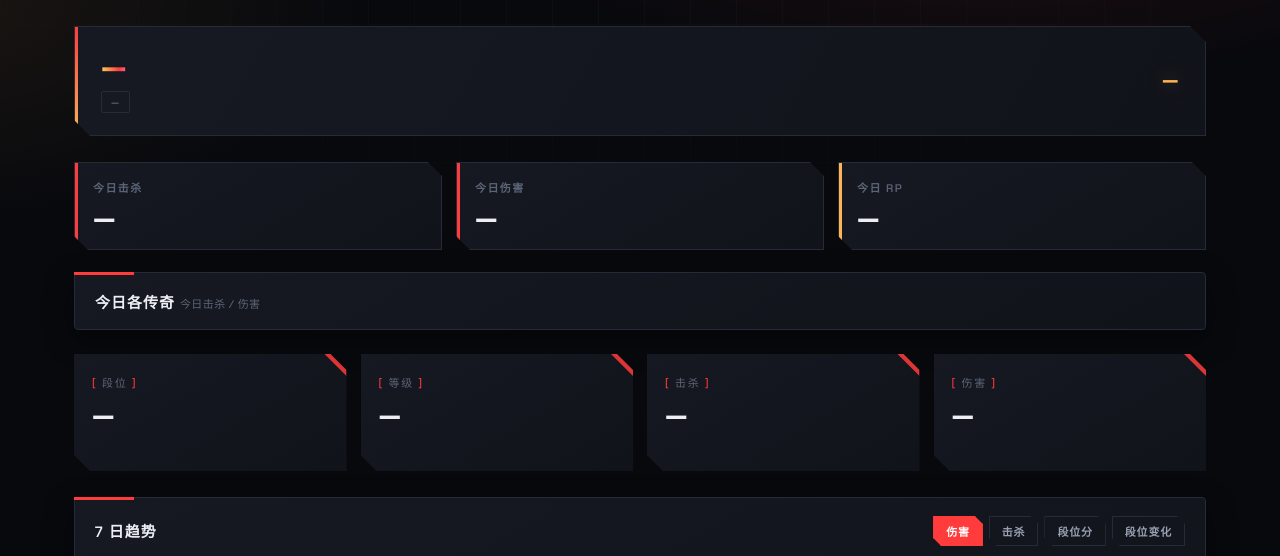
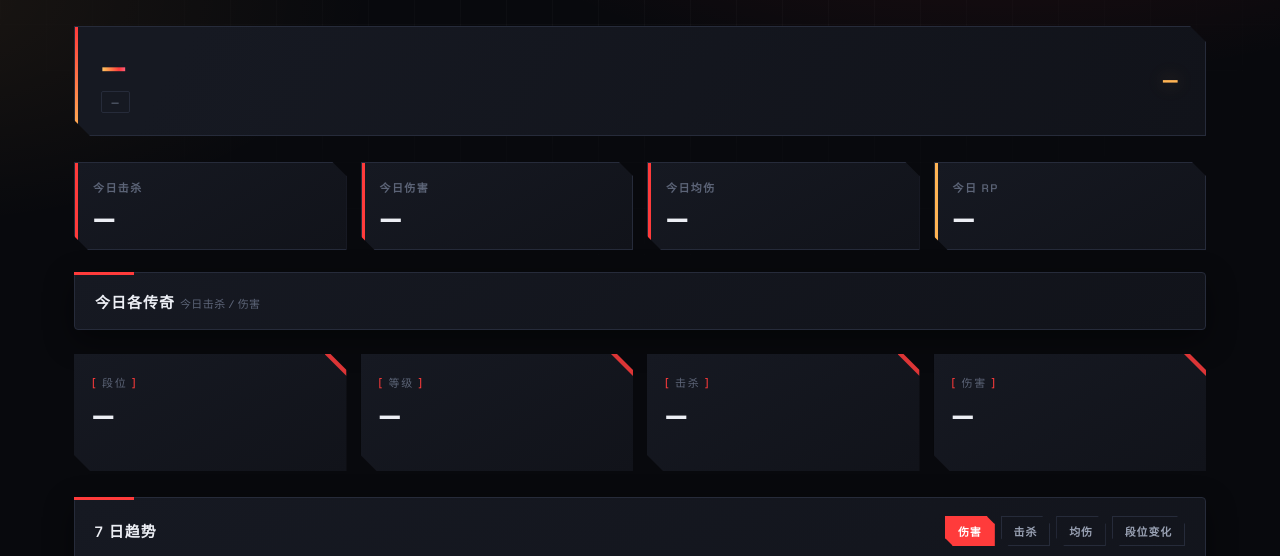
Before and after one commit to ARemi2967/APEX_BOARD, a FastAPI app: page / in a window 1280 px wide. Shown: the part 68-624 px from the top of the page. Run offline with FastAPI, Linux system fonts and the light colour scheme; data that the repository does not hold is empty; some libraries are stand-ins or nearby versions.

Commit message:
修改标签显示

```diff
--- a/frontend/assets/css/style.css
+++ b/frontend/assets/css/style.css
@@ -320,7 +320,7 @@ body::before {
 
 /* ---------- 今日战报 ---------- */
 .today-report {
-  display: grid; grid-template-columns: repeat(3, 1fr); gap: 14px; margin-bottom: 22px;
+  display: grid; grid-template-columns: repeat(4, 1fr); gap: 14px; margin-bottom: 22px;
   animation: riseIn 0.5s both;
 }
 .today-cell {
@@ -444,6 +444,7 @@ body::before {
 @media (max-width: 960px) {
   .kpi-grid { grid-template-columns: repeat(3, 1fr); }
   .dual-grid { grid-template-columns: 1fr; }
+  .today-report { grid-template-columns: repeat(2, 1fr); }
 }
 @media (max-width: 560px) {
   .container { padding: 18px 14px 30px; }
--- a/frontend/assets/js/app.js
+++ b/frontend/assets/js/app.js
@@ -5,11 +5,12 @@
     calibration: {}, calibTotals: null, cur: null, weaponDamage: [],
   };
 
-  // 趋势指标：dailyGain=每日从零开始的累计增量折线；cumulative=绝对总分；daily=每日增量柱
+  // 趋势指标：dailyLine=每日增量的平滑折线（每天一个点）；daily=每日增量柱。
+  // 伤害=红 击杀=绿 均伤=橙，三条线颜色区分。
   const TREND_METRICS = {
-    damage: { label: "伤害", mode: "dailyGain", hist: "damage" },
-    kills: { label: "击杀", mode: "dailyGain", hist: "kills" },
-    rank_score: { label: "段位分", mode: "cumulative", hist: "rank_score" },
+    damage: { label: "伤害", mode: "dailyLine", hist: "damage", color: "#DA292A", area: "rgba(218,41,42,0.16)" },
+    kills: { label: "击杀", mode: "dailyLine", hist: "kills", color: "#4ade80", area: "rgba(74,222,128,0.12)" },
+    avg_damage: { label: "均伤", mode: "dailyAvg" },
     rank_delta: { label: "段位变化", mode: "daily", hist: "rank_score", seasonAware: true },
   };
 
@@ -309,19 +310,6 @@
     return Object.entries(byDay).map(([day, v]) => ({ day, delta: (v.last ?? 0) - (v.first ?? 0) }));
   }
 
-  // 每日归零累计增量折线：每天减去当天第一个值，午夜自动归零
-  function dailyGainLine(points) {
-    const dayFirst = {};
-    for (const p of points) {
-      const k = dayKey(p.captured_at);
-      if (!(k in dayFirst) && p.value != null) dayFirst[k] = p.value;
-    }
-    return points.map((p) => {
-      const base = dayFirst[dayKey(p.captured_at)] || 0;
-      return { captured_at: p.captured_at, value: p.value == null ? null : p.value - base };
-    });
-  }
-
   function dailyDeltas(points) {
     // 按天累加"同赛季且非0"的步长 —— 跳过赛季重置(跨赛季)和定级(涉及0的步)
     const byDay = {};
@@ -341,6 +329,23 @@
 
   async function loadTrend() {
     const cfg = TREND_METRICS[state.metric] || TREND_METRICS.damage;
+    // 均伤：并发取击杀/伤害两条序列，按天算 增量伤害/增量击杀
+    if (cfg.mode === "dailyAvg") {
+      const [hk, hd] = await Promise.all([
+        API.getHistory(state.playerId, "kills", 7),
+        API.getHistory(state.playerId, "damage", 7),
+      ]);
+      const kByDay = Object.fromEntries(simpleDailyDeltas(hk.points || []).map((x) => [x.day, x.delta]));
+      const rows = simpleDailyDeltas(hd.points || []).map((x) => ({
+        day: x.day,
+        delta: (kByDay[x.day] || 0) > 0 && x.delta != null ? x.delta / kByDay[x.day] : null,
+      }));
+      const showEmpty = rows.length === 0;
+      els.trendChart.style.display = showEmpty ? "none" : "block";
+      els.trendEmpty.hidden = !showEmpty;
+      if (!showEmpty) Charts.dailyLine("trend-chart", rows, cfg.label);
+      return;
+    }
     const hist = await API.getHistory(state.playerId, cfg.hist, 7);
     let points = hist.points || [];
     const showEmpty = points.length === 0;
@@ -352,12 +357,8 @@
       Charts.dailyBar("trend-chart", deltas, cfg.label);
       return;
     }
-    if (cfg.mode === "dailyGain") {
-      // 每天从0开始的累计增量折线：有变化往上走，午夜归零
-      Charts.trend("trend-chart", dailyGainLine(points), cfg.label);
-      return;
-    }
-    Charts.trend("trend-chart", points, cfg.label);
+    // dailyLine：每日增量的平滑折线（每天一个点，三色区分）
+    Charts.dailyLine("trend-chart", simpleDailyDeltas(points), cfg.label, cfg.color, cfg.area);
   }
 
   async function loadLegends() {
@@ -402,12 +403,25 @@
     els.todayReport.classList.toggle("is-yesterday", isYesterday);
     setToday("kills", showData.kills); setToday("damage", showData.damage);
     setToday("rank_score", showData.rank_score);
+    // 今日均伤 = 伤害/击杀（击杀为 0 时无意义，显示 —）
+    const avgNode = document.querySelector('[data-today="avg_damage"]');
+    if (avgNode) {
+      avgNode.classList.remove("is-up", "is-down", "is-flat");
+      if ((showData.kills || 0) > 0 && showData.damage != null) {
+        avgNode.classList.add("is-up");
+        avgNode.textContent = Math.round(showData.damage / showData.kills).toLocaleString();
+      } else {
+        avgNode.classList.add("is-flat");
+        avgNode.textContent = "—";
+      }
+    }
     const labels = els.todayReport.querySelectorAll(".today-label");
     const prefix = isYesterday ? "昨日" : "今日";
-    if (labels.length >= 3) {
+    if (labels.length >= 4) {
       labels[0].textContent = `${prefix}击杀`;
       labels[1].textContent = `${prefix}伤害`;
-      labels[2].textContent = `${prefix} RP`;
+      labels[2].textContent = `${prefix}均伤`;
+      labels[3].textContent = `${prefix} RP`;
     }
   }
 
--- a/frontend/assets/js/charts.js
+++ b/frontend/assets/js/charts.js
@@ -42,40 +42,6 @@ const Charts = (() => {
     return String(v);
   }
 
-  // ---- trend line (cumulative metric over time) ----
-  function trend(elId, points, metricLabel) {
-    const chart = mount(elId);
-    if (!chart) return;
-    const xs = points.map((p) => fmtTime(p.captured_at));
-    const ys = points.map((p) => (p.value == null ? null : p.value));
-    chart.setOption({
-      backgroundColor: "transparent",
-      color: [ACCENT],
-      textStyle: { color: "#c9ced9", fontFamily: "Inter, sans-serif" },
-      tooltip: {
-        trigger: "axis",
-        backgroundColor: "#16181f",
-        borderColor: "#2a2f3c",
-        textStyle: { color: "#e6e8ee" },
-      },
-      grid: GRID,
-      xAxis: { type: "category", data: xs, boundaryGap: false, axisLine, axisLabel: { color: axisColor, fontSize: 11 } },
-      yAxis: { type: "value", axisLine: { show: false }, splitLine, axisLabel: { color: axisColor, fontSize: 11, formatter: (v) => fmtAxis(v) } },
-      series: [{
-        name: metricLabel,
-        type: "line",
-        smooth: true,
-        symbol: "circle",
-        symbolSize: 7,
-        connectNulls: true,
-        data: ys,
-        lineStyle: { color: ACCENT, width: 3 },
-        itemStyle: { color: ACCENT, borderColor: "#fff", borderWidth: 1 },
-        areaStyle: { color: "rgba(218,41,42,0.18)" },
-      }],
-    });
-  }
-
   // ---- rank progress (stepped RP line) ----
   function rank(elId, points) {
     const chart = mount(elId);
@@ -103,6 +69,36 @@ const Charts = (() => {
         data: ys,
         lineStyle: { color: AMBER, width: 2 },
         itemStyle: { color: AMBER },
+      }],
+    });
+  }
+
+  // ---- daily one-point-per-day line (daily delta, e.g. 均伤/伤害/击杀) ----
+  function dailyLine(elId, rows, label, color = AMBER, areaColor = "rgba(255,165,82,0.14)") {
+    const chart = mount(elId);
+    if (!chart) return;
+    chart.setOption({
+      backgroundColor: "transparent",
+      textStyle: { color: "#c9ced9", fontFamily: "Inter, sans-serif" },
+      tooltip: {
+        trigger: "axis",
+        backgroundColor: "#16181f", borderColor: "#2a2f3c", textStyle: { color: "#e6e8ee" },
+        valueFormatter: (v) => (v == null ? "—" : Math.round(v).toLocaleString()),
+      },
+      grid: GRID,
+      xAxis: { type: "category", data: rows.map((r) => r.day), boundaryGap: false, axisLine, axisLabel: { color: axisColor, fontSize: 11 } },
+      yAxis: { type: "value", axisLine: { show: false }, splitLine, axisLabel: { color: axisColor, fontSize: 11, formatter: (v) => fmtAxis(v) }, scale: true },
+      series: [{
+        name: label,
+        type: "line",
+        smooth: true,
+        connectNulls: true,
+        symbol: "circle",
+        symbolSize: 7,
+        data: rows.map((r) => r.delta),
+        lineStyle: { color, width: 3 },
+        itemStyle: { color, borderColor: "#fff", borderWidth: 1 },
+        areaStyle: { color: areaColor },
       }],
     });
   }
@@ -135,5 +131,5 @@ const Charts = (() => {
     });
   }
 
-  return { trend, dailyBar, rank, resizeAll };
+  return { dailyBar, dailyLine, rank, resizeAll };
 })();
--- a/frontend/index.html
+++ b/frontend/index.html
@@ -45,6 +45,7 @@
     <section id="today-report" class="today-report" hidden>
       <div class="today-cell"><div class="today-label">今日击杀</div><div class="today-val" data-today="kills">—</div></div>
       <div class="today-cell"><div class="today-label">今日伤害</div><div class="today-val" data-today="damage">—</div></div>
+      <div class="today-cell"><div class="today-label">今日均伤</div><div class="today-val" data-today="avg_damage">—</div></div>
       <div class="today-cell today-rp"><div class="today-label">今日 RP</div><div class="today-val" data-today="rank_score">—</div></div>
     </section>
 
@@ -67,7 +68,7 @@
         <div class="metric-toggle" id="metric-toggle">
           <button class="chip is-active" data-metric="damage">伤害</button>
           <button class="chip" data-metric="kills">击杀</button>
-          <button class="chip" data-metric="rank_score">段位分</button>
+          <button class="chip" data-metric="avg_damage">均伤</button>
           <button class="chip" data-metric="rank_delta">段位变化</button>
         </div>
       </div>
```
